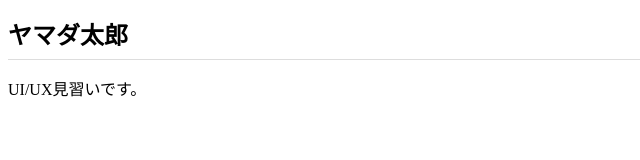
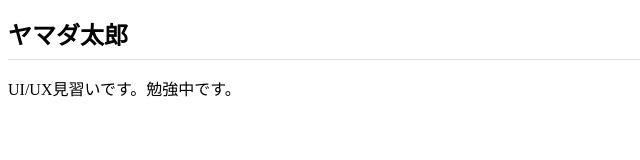
Before and after one commit to toshisns2/toshisns2.github.io, a plain HTML site: page index.html in a window 1280 px wide. Shown: the whole page, without its empty margins (0-640 px from the left). Drawn offline with Linux system fonts and the light colour scheme.

Commit message:
本文修正

```diff
--- a/index.html
+++ b/index.html
@@ -9,6 +9,6 @@
 </head>
 <body>
   <h1>ヤマダ太郎</h1>
-  <p>UI/UX見習いです。</p>
+  <p>UI/UX見習いです。勉強中です。</p>
 </body>
 </html>
```
